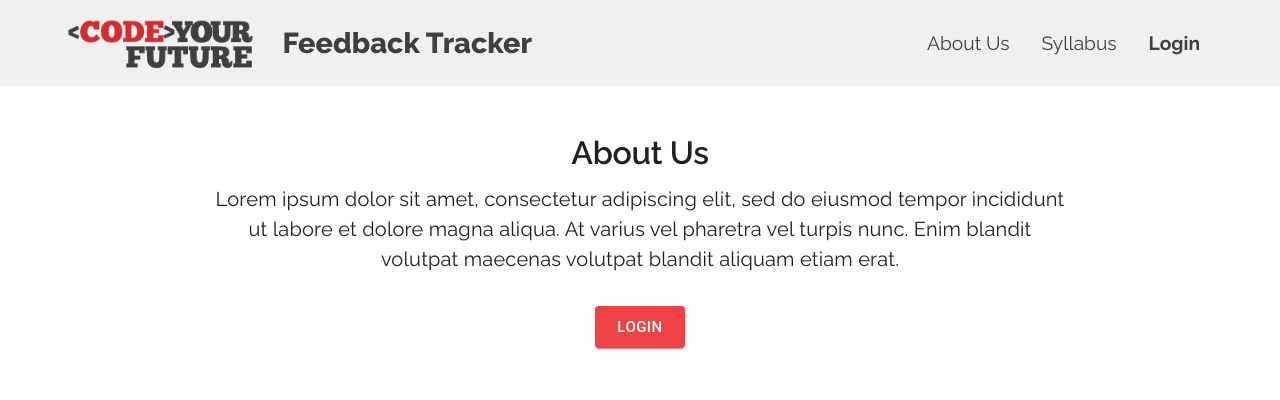
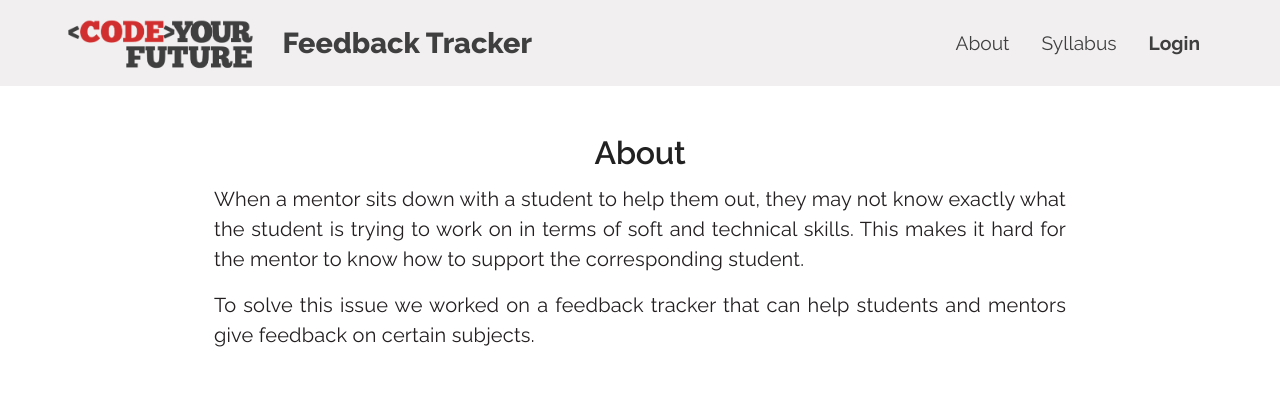
Before and after one commit to SaadiaELF/wm4-1-techieelites-feedbacktracker, a React (Create React App) app in the folder client/: page /about in a window 1280 px wide. Shown: the top 400 px of the page. Built offline with nearby package versions, Linux system fonts and the light colour scheme.

Commit message:
formatted pages

```diff
--- a/client/src/components/BlackChip.js
+++ b/client/src/components/BlackChip.js
@@ -5,7 +5,6 @@ const BlackChip = styled(Chip)(({ theme }) => ({
 	color: theme.palette.getContrastText("#231F20"),
 	textTransform: "none",
 	backgroundColor: "#231F20",
-
 }));
 
 export default BlackChip;
--- a/client/src/components/Navbar/Navbar.js
+++ b/client/src/components/Navbar/Navbar.js
@@ -97,7 +97,7 @@ const Navbar = () => {
 					</li>
 					<li>
 						<a href="/about" className="link">
-							About Us
+							About
 						</a>
 					</li>
 					<li>
--- a/client/src/components/Progress.js
+++ b/client/src/components/Progress.js
@@ -67,7 +67,7 @@ const Progress = ({
 				}}
 			>
 				<CardContent>
-					<Typography variant="body1" align="center" sx={{fontWeight:600}}>
+					<Typography variant="body1" align="center" sx={{ fontWeight: 600 }}>
 						My progress
 					</Typography>
 					<Typography variant="body2" color="text.secondary" align="center">
--- a/client/src/components/StudentProfile.js
+++ b/client/src/components/StudentProfile.js
@@ -33,7 +33,6 @@ export default function StudentProfile({ studentData }) {
 				open={open}
 				onClose={handleClose}
 				TransitionComponent={Transition}
-
 			>
 				<Toolbar>
 					<IconButton
--- a/client/src/components/StudentProfileMentor.js
+++ b/client/src/components/StudentProfileMentor.js
@@ -42,7 +42,7 @@ const StudentProfileMentor = ({ studentName, bio, avatar }) => {
 						justifyContent: "center",
 					}}
 				>
-					<Typography variant="body1" align="center" sx={{ padding: "1rem",  }}>
+					<Typography variant="body1" align="center" sx={{ padding: "1rem" }}>
 						{studentName}
 					</Typography>
 					<Typography variant="body2" align="center">
--- a/client/src/components/StudentProfileModal.js
+++ b/client/src/components/StudentProfileModal.js
@@ -3,7 +3,6 @@ import { CardContent, Typography, Card } from "@mui/material";
 import { Stack } from "@mui/system";
 import MentorFeedBackModal from "./MentorFeedbackModal";
 import StudentProfileMentor from "./StudentProfileMentor";
-import { auto } from "@popperjs/core";
 
 const StudentProfileModal = ({ studentData }) => {
 	return (
@@ -44,7 +43,7 @@ const StudentProfileModal = ({ studentData }) => {
 						width: "100%",
 					}}
 				>
-					<CardContent >
+					<CardContent>
 						{studentData.module_type === "pd" ? (
 							<Typography variant="body2" sx={{ fontWeight: 600 }}>
 								SoftSkill:{}
--- a/client/src/components/WelcomeMsg.js
+++ b/client/src/components/WelcomeMsg.js
@@ -2,7 +2,6 @@ import * as React from "react";
 import Typography from "@mui/material/Typography";
 
 const WelcomeMsg = ({ message }) => (
-
 	<Typography
 		variant="h4"
 		sx={{
@@ -10,7 +9,7 @@ const WelcomeMsg = ({ message }) => (
 			fontWeight: 700,
 			textAlign: "center",
 			margin: 0,
-			padding: '0.8rem'
+			padding: "0.8rem",
 		}}
 	>
 		{message}
--- a/client/src/pages/About.js
+++ b/client/src/pages/About.js
@@ -1,6 +1,4 @@
-import RedButton from "../components/RedButton";
 import Grid from "@mui/material/Grid";
-import Stack from "@mui/material/Stack";
 import Typography from "@mui/material/Typography";
 import Container from "@mui/material/Container";
 import { ThemeProvider } from "@mui/material/styles";
@@ -20,33 +18,28 @@ export default function Album({ theme }) {
 						sx={{ fontSize: { xs: 25, md: 32 }, fontWeight: 600 }}
 						gutterBottom
 					>
-						About Us
+						About
 					</Typography>
 					<Typography
 						variant="body1"
-						align="center"
+						align="justify"
 						sx={{ fontSize: { xs: 16, md: 20 } }}
+						paragraph
 					>
-						Lorem ipsum dolor sit amet, consectetur adipiscing elit, sed do
-						eiusmod tempor incididunt ut labore et dolore magna aliqua. At
-						varius vel pharetra vel turpis nunc. Enim blandit volutpat maecenas
-						volutpat blandit aliquam etiam erat.
+						When a mentor sits down with a student to help them out, they may
+						not know exactly what the student is trying to work on in terms of
+						soft and technical skills. This makes it hard for the mentor to know
+						how to support the corresponding student.
 					</Typography>
-					<Stack
-						sx={{ pt: 4 }}
-						direction="row"
-						spacing={2}
-						justifyContent="center"
+					<Typography
+						variant="body1"
+						align="justify"
+						sx={{ fontSize: { xs: 16, md: 20 } }}
+						paragraph
 					>
-						<RedButton
-							size="large"
-							variant="contained"
-							component="a"
-							href="/login"
-						>
-							LOGIN
-						</RedButton>
-					</Stack>
+						To solve this issue we worked on a feedback tracker that can help
+						students and mentors give feedback on certain subjects.
+					</Typography>
 				</Container>
 				{/* End hero unit */}
 
--- a/client/src/pages/Home.js
+++ /dev/null
@@ -1,5 +0,0 @@
-export function Home() {
-	return <main role="main"></main>;
-}
-
-export default Home;
--- a/client/src/pages/MentorDashboard.js
+++ b/client/src/pages/MentorDashboard.js
@@ -105,7 +105,6 @@ const MentorDashboard = ({ theme }) => {
 						alignItems: "end",
 						top: 0,
 						position: "relative",
-
 					}}
 				>
 					{students.map((student, index) => (
```
Also changed, not shown: client/src/components/NeutralButton.js (deleted, +0 -15 lines), client/src/components/MentorFeedbackModal.js (line endings or trailing spaces).
